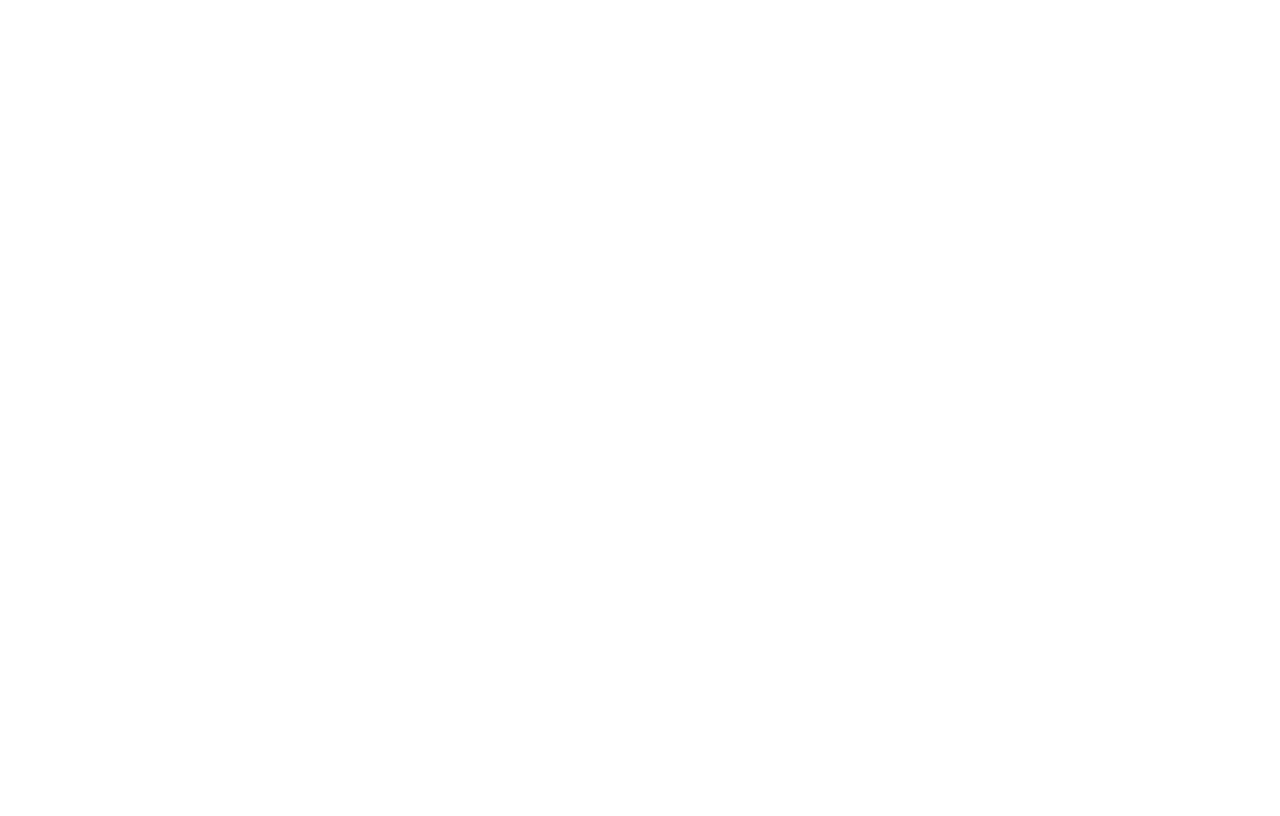
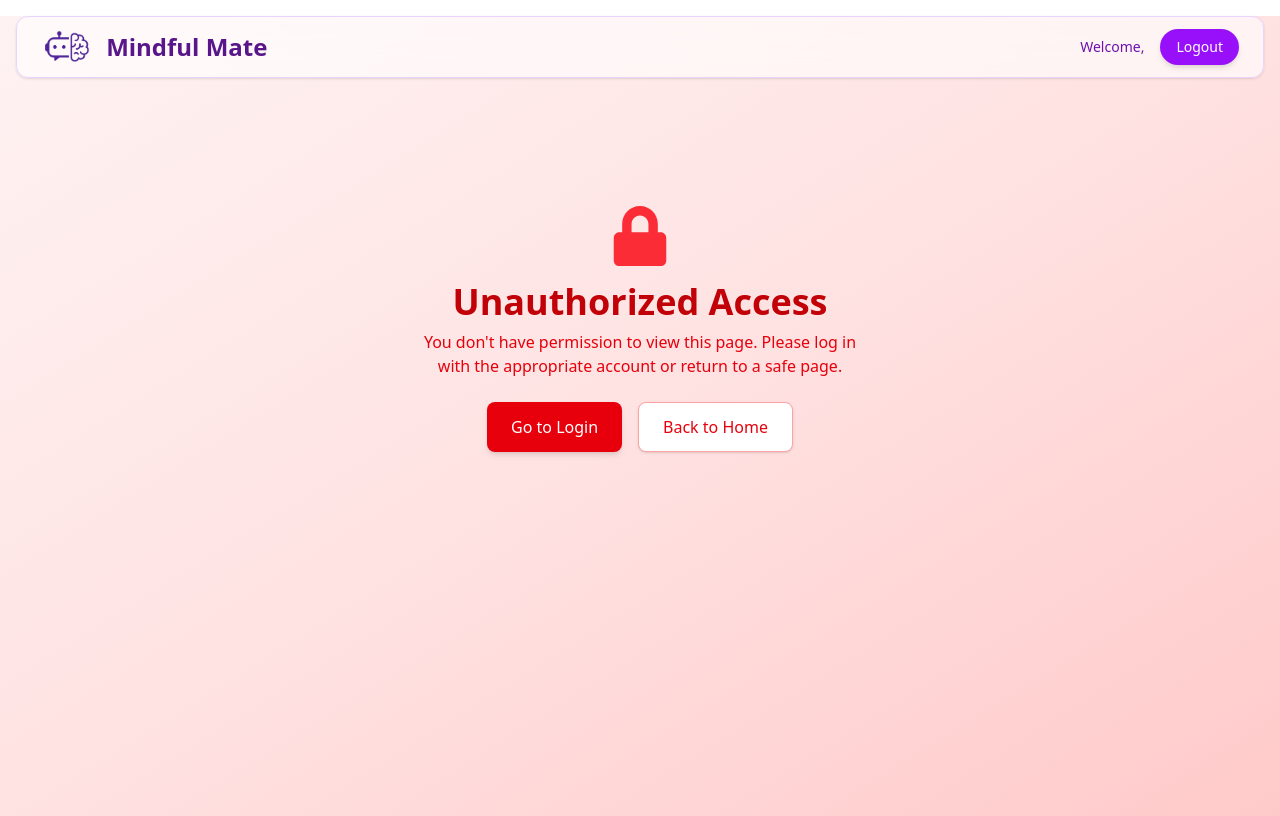
Before and after one commit to sushantbramhacharya/MindfulMateV2, a React (Vite) app in the folder mindful-fe/: page /unauthorized in a window 1280 px wide. Before the commit this address had no page. Built offline with nearby package versions, Linux system fonts and the light colour scheme.

Commit message:
Add UnauthorizedScreen and implement admin access control in dashboard and exercise screens

```diff
--- a/mindful-fe/src/App.jsx
+++ b/mindful-fe/src/App.jsx
@@ -15,6 +15,7 @@
 import ExerciseManagerScreen from "./screens/admin/AdminExerciseScreen";
 import CallHelplineScreen from "./screens/HelplineScreen";
 import ChatExpertScreen from "./screens/ExpertScreen"; // Expert Consultation Screen
+import UnauthorizedScreen from "./screens/UnauthorizedScreen";
 
 function App() {
   return (
@@ -27,6 +28,7 @@
         <Route path="/breathing" element={<BreathingExerciseScreen />} />
         <Route path="/exercise" element={<ExerciseScreen />} />
         <Route path="/music" element={<MusicPlayer />} />
+        <Route path="/unauthorized" element={<UnauthorizedScreen />} />
         <Route path="/ai-assistant" element={<KeqingScreen />} />
         <Route path="/helpline" element={<CallHelplineScreen />} />
         <Route path="/chat-expert" element={<ChatExpertScreen />} />
--- a/mindful-fe/src/components/HeaderComponent.jsx
+++ b/mindful-fe/src/components/HeaderComponent.jsx
@@ -1,6 +1,6 @@
 import React from "react";
 import { useAuth } from "../context/AuthContext";
-import { useNavigate } from "react-router-dom";
+import { Link, useNavigate } from "react-router-dom";
 
 
 const HeaderComponent = () => {
@@ -31,6 +31,14 @@
         <span className="hidden md:inline text-purple-800 text-sm">
           Welcome, {user?.email}
         </span>
+        {user?.id === 4 && (
+          <Link
+            to="/admin/dashboard"
+            className="bg-purple-600 hover:bg-purple-700 text-white px-4 py-2 rounded-full text-sm shadow-md transition"
+          >
+            Admin Panel
+          </Link>
+          )}
         <button
           onClick={handleLogout}
           className="bg-purple-600 hover:bg-purple-700 text-white px-4 py-2 rounded-full text-sm shadow-md transition"
--- /dev/null
+++ b/mindful-fe/src/screens/UnauthorizedScreen.jsx
@@ -0,0 +1,40 @@
+// src/screens/UnauthorizedScreen.jsx
+import React from "react";
+import { useNavigate } from "react-router-dom";
+import { FaLock } from "react-icons/fa";
+import HeaderComponent from "../components/HeaderComponent";
+
+const UnauthorizedScreen = () => {
+  const navigate = useNavigate();
+
+  return (
+    <div className="min-h-screen bg-gradient-to-br from-red-50 via-red-100 to-red-200">
+      <HeaderComponent />
+
+      <div className="flex flex-col items-center justify-center text-center pt-32 px-4">
+        <FaLock className="text-red-500 text-6xl mb-4" />
+        <h1 className="text-4xl font-bold text-red-700 mb-2">Unauthorized Access</h1>
+        <p className="text-red-600 mb-6 max-w-md">
+          You don't have permission to view this page. Please log in with the appropriate account or return to a safe page.
+        </p>
+
+        <div className="flex gap-4">
+          <button
+            onClick={() => navigate("/login")}
+            className="bg-red-600 hover:bg-red-700 text-white px-6 py-3 rounded-lg shadow-md transition"
+          >
+            Go to Login
+          </button>
+          <button
+            onClick={() => navigate("/")}
+            className="bg-white hover:bg-gray-100 text-red-600 border border-red-300 px-6 py-3 rounded-lg shadow-sm transition"
+          >
+            Back to Home
+          </button>
+        </div>
+      </div>
+    </div>
+  );
+};
+
+export default UnauthorizedScreen;
--- a/mindful-fe/src/screens/admin/AdminDashboard.jsx
+++ b/mindful-fe/src/screens/admin/AdminDashboard.jsx
@@ -1,9 +1,20 @@
-import React from "react";
+import React, { useEffect } from "react";
 import { useNavigate } from "react-router-dom";
 import HeaderComponent from "../../components/HeaderComponent";
+import { useAuth } from "../../context/AuthContext";
 
 const AdminDashboard = () => {
   const navigate = useNavigate();
+  const {user}=useAuth();
+
+  useEffect(() => {
+    // Redirect to login if user is not authenticated or not an admin
+    if (user === null) return;
+
+    if (user.id !== 4) {
+      navigate("/unauthorized");
+    }
+  }, [user, navigate]);
 
   const features = [
     {
--- a/mindful-fe/src/screens/admin/AdminExerciseScreen.jsx
+++ b/mindful-fe/src/screens/admin/AdminExerciseScreen.jsx
@@ -1,7 +1,8 @@
 import React, { useState, useEffect } from "react";
 import axios from "axios";
 import HeaderComponent from "../../components/HeaderComponent";
-
+import { useAuth } from "../../context/AuthContext";
+import { useNavigate } from "react-router-dom";
 const categories = ["Strength", "Cardio", "Stretching", "Yoga", "Warm-Up"];
 
 const initialExercise = {
@@ -14,6 +15,17 @@
 };
 
 export default function ExerciseManagerScreen() {
+  const navigate = useNavigate();
+  const {user}=useAuth();
+
+    useEffect(() => {
+      // Redirect to login if user is not authenticated or not an admin
+      if (user === null) return;
+
+      if (user.id !== 4) {
+        navigate("/unauthorized");
+      }
+    }, [user, navigate]);
   const [exercise, setExercise] = useState({ ...initialExercise });
   const [exercises, setExercises] = useState([]);
   const [previewUrl, setPreviewUrl] = useState(null);
--- a/mindful-fe/src/screens/admin/AdminMusicScreen.jsx
+++ b/mindful-fe/src/screens/admin/AdminMusicScreen.jsx
@@ -1,7 +1,19 @@
 import React, { useState, useEffect, useRef } from 'react';
 import axios from 'axios';
+import { useAuth } from '../../context/AuthContext';
+import { useNavigate } from 'react-router-dom';
+const App = () => {
+  const {user}=useAuth();
+  const navigate = useNavigate();
 
-const App = () => {
+    useEffect(() => {
+      // Redirect to login if user is not authenticated or not an admin
+      if (user === null) return;
+
+      if (user.id !== 4) {
+        navigate("/unauthorized");
+      }
+    }, [user, navigate]);
   const [musicList, setMusicList] = useState([]);
   const [loading, setLoading] = useState(false);
   const [uploading, setUploading] = useState(false);
```
